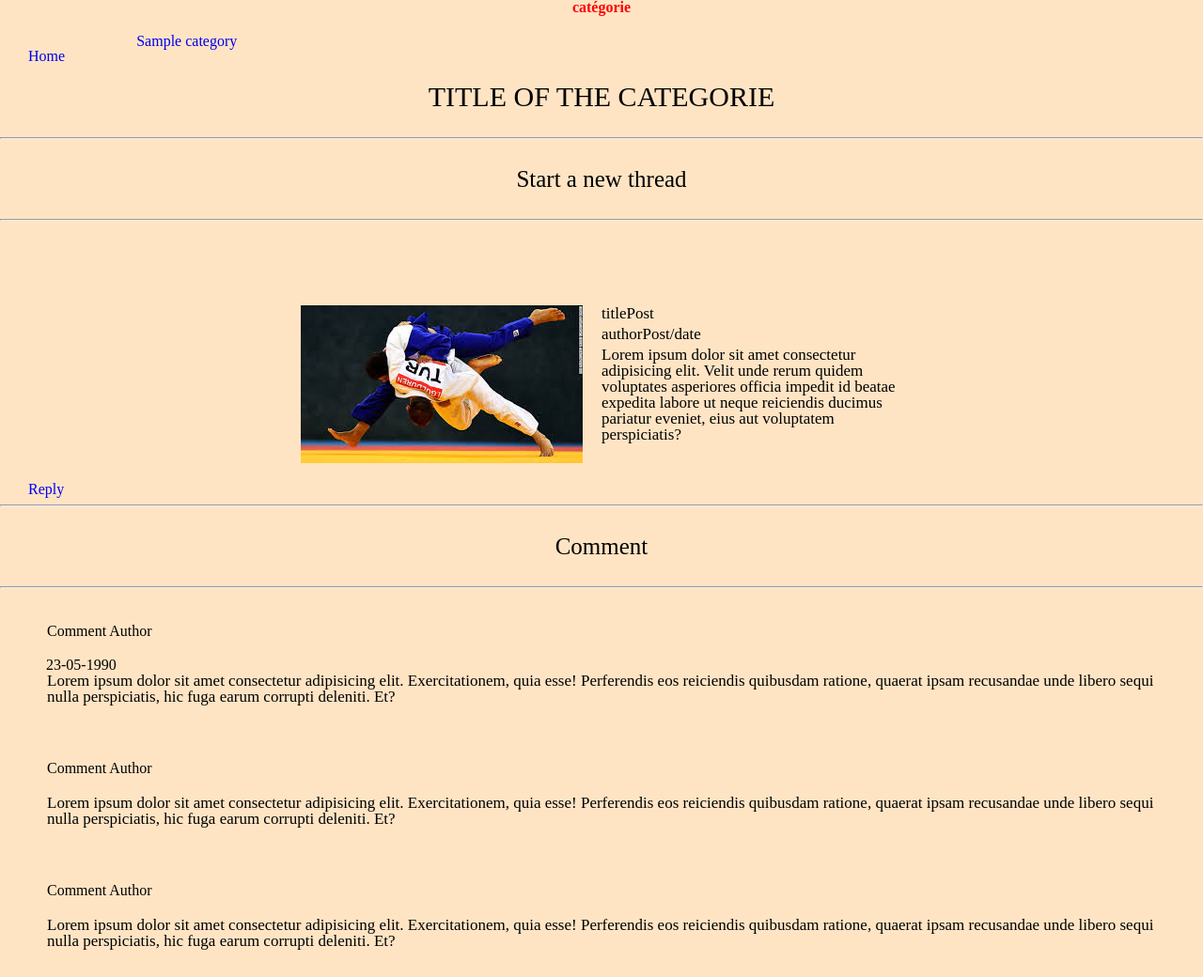
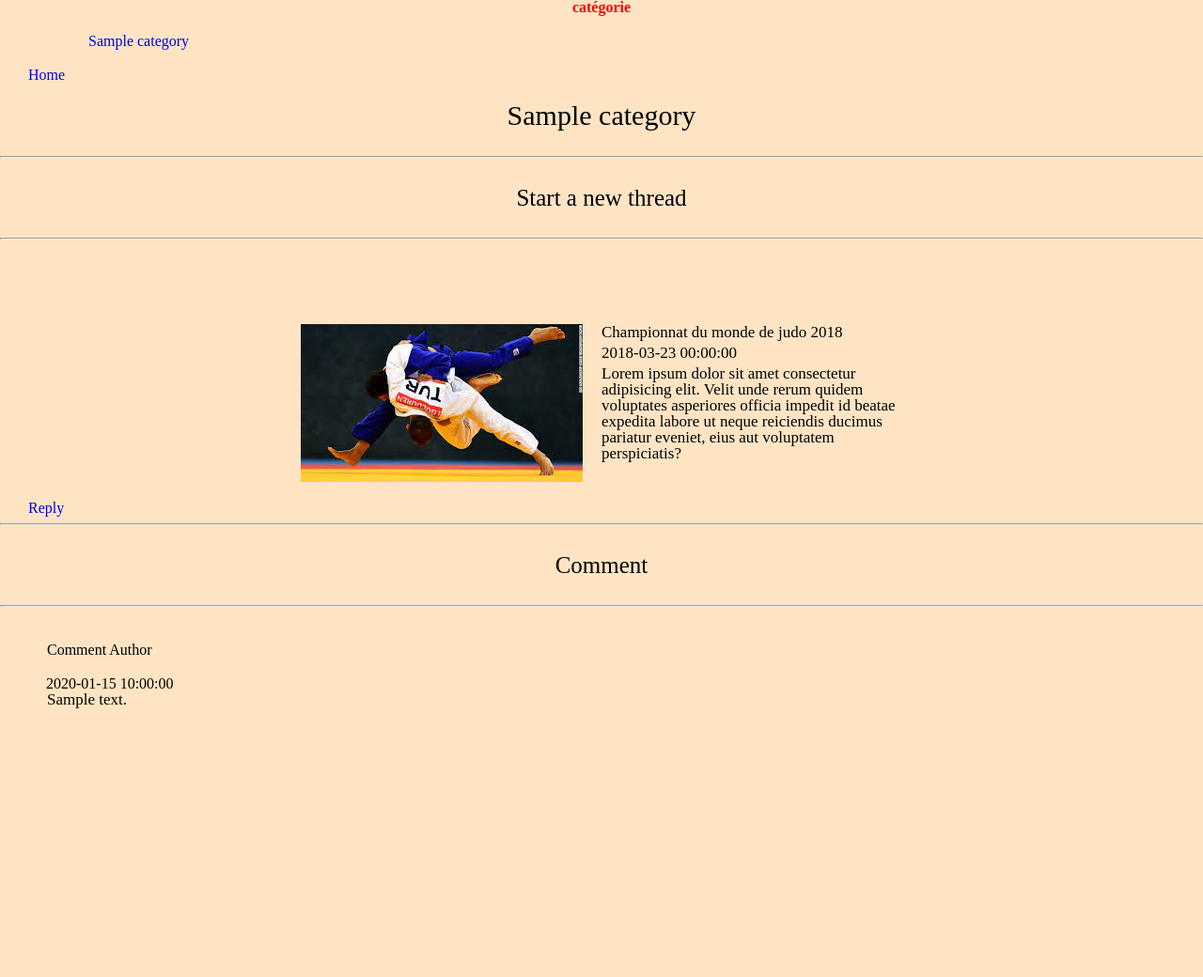
Before and after one commit to imedsaoud/FightBlog, a PHP site: page /page/singleCategorie.php?id=1 in a window 1280 px wide. Shown: the whole page at 94% size. After the commit the page ends 754 px from the top, so only its background shows below. Run offline with PHP 8.4, Linux system fonts and the light colour scheme; data comes from the database, SQL or seed files in the repository; both versions use the stored data as it was after the commit; tables that the repository leaves empty hold one stand-in row (values such as "Sample post").

Commit message:
subject add

```diff
--- a/src/index.php
+++ b/src/index.php
@@ -63,7 +63,7 @@ $stmt1->execute();
             while($row = $stmt->fetch(\PDO::FETCH_ASSOC)):
             ?>
 
-            <li><a href="/page/singleCategorie.php?=<?= $row['id']?>"><?=$row['name']?></a></li>
+            <li><a href="/page/singleCategorie.php?id=<?= $row['id']?>"><?=$row['name']?></a></li>
 
             <?php
             endwhile;
@@ -77,7 +77,7 @@ $stmt1->execute();
              while($row1 = $stmt1->fetch(\PDO::FETCH_ASSOC)):
              ?>
 
-             <li><a href="/page/singleCategorie.php?=<?= $row1['id']?>"><?=$row1['name']?></a></li>
+             <li><a href="/page/singleCategorie.php?id=<?= $row1['id']?>"><?=$row1['name']?></a></li>
 
             <?php
             endwhile;
--- a/src/page/singleCategorie.php
+++ b/src/page/singleCategorie.php
@@ -1,14 +1,5 @@
 <?php
 require_once '../php/connect.php';
-
-$query = "SELECT
-          name
-          FROM
-          Category
-          ;";
-
-$stmt = $pdo->prepare($query);
-$stmt->execute();
 
 
 if (!$id = intval($_GET["id"])) {
@@ -16,13 +7,54 @@ if (!$id = intval($_GET["id"])) {
     exit;
 }
 
-$query1 = "SELECT
-            name
+$query = "SELECT
+              `id`,
+              `name`
           FROM
-           category;";
+              `category`
+          ;";
 
-$query2 = "SELECT
-            "
+$stmt = $pdo->prepare($query);
+$stmt->execute();
+
+
+
+$titleCat = "SELECT
+                `name`
+            FROM
+              `category`
+            WHERE
+              `id` = :id
+             ;";
+
+$stmt1 = $pdo->prepare($titleCat);
+$stmt1->bindValue(":id",$id);
+$stmt1->execute();
+$row1 = $stmt1->fetch(\PDO::FETCH_ASSOC);
+
+$subj = "SELECT
+            `title`,
+            `content`,
+            `img`,
+            `date_publication`
+         FROM
+            `subj`
+         WHERE category_id = :category_id;";
+$stmt2 = $pdo->prepare($subj);
+$stmt2->bindValue(":category_id",$id);
+$stmt2->execute();
+
+$com = "SELECT
+            content,
+            date_comment
+        FROM
+            comment
+        WHERE subj_id = :subj_id;";
+
+$stmt3 = $pdo->prepare($com);
+$stmt3->bindValue(":subj_id",$id);
+$stmt3->execute();
+
 
 
 ?>
@@ -40,12 +72,14 @@ $query2 = "SELECT
   <body>
 
     <header>
+
       <h3>catégorie</h3>
-        <ul>
+        <ul
             <?php
                 while($row = $stmt->fetch(\PDO::FETCH_ASSOC)) :
             ?>
-          <li><a href="singleCategorie.php"><?=$row['name']?></a></li>
+
+            <li><a href="singleCategorie.php?id=<?= $row['id']?>"><?=$row['name']?></a></li>
 
             <?php
                 endwhile;
@@ -53,65 +87,57 @@ $query2 = "SELECT
         </ul>
         <div><a href="../index.php">Home</a></div>
 
-      <h1>TITLE OF THE CATEGORIE</h1>
+      <h1><?= $row1['name']?></h1>
     </header>
 
     <hr />
-    <div class= "start">
-      Start a new thread
-    </div>
+    <div class= "start"> Start a new thread</div>
     <hr />
 
     <main>
+
       <article class = "subject">
+
+          <?php
+            while ($rowsubj = $stmt2->fetch(\PDO::FETCH_ASSOC)) :
+          ?>
             <div class= subject__img>
-                <img src="../img/judo.jpeg" alt="Judo" />
+                <img src='../img/<?= $rowsubj["img"]?>' alt="Judo" />
                 <div class = subject__content>
-                    <div class= "subject__title">titlePost</div>
-                    <div class = "subject__author">authorPost/date</div>
+                    <div class= "subject__title"><?=$rowsubj["title"]?></div>
+                    <div class = "subject__author"><?=$rowsubj["date_publication"]?></div>
                     <p>
-                      Lorem ipsum dolor sit amet consectetur adipisicing elit. Velit unde
-                      rerum quidem voluptates asperiores officia impedit id beatae expedita
-                      labore ut neque reiciendis ducimus pariatur eveniet, eius aut
-                      voluptatem perspiciatis?
+                        <?=$rowsubj["content"]?>
                     </p>
                 </div>
             </div>
-
             <a href="./singleArticle.html">Reply</a>
 
 
+            <?php
+            endwhile;
+            ?>
           <hr>
+
           <div class = "comment">Comment</div>
           <hr>
+          <?php
+          while ($coms = $stmt3->fetch(\PDO::FETCH_ASSOC)) :
+          ?>
+
+
         <div class = "comment__box">
           <div class = "comment__author">Comment Author</div>
-          <div class = "comment__date">23-05-1990</div>
+          <div class = "comment__date"><?=$coms["date_comment"]?></div>
           <p>
-            Lorem ipsum dolor sit amet consectetur adipisicing elit.
-            Exercitationem, quia esse! Perferendis eos reiciendis quibusdam
-            ratione, quaerat ipsam recusandae unde libero sequi nulla
-            perspiciatis, hic fuga earum corrupti deleniti. Et?
+            <?=$coms["content"]?>
           </p>
         </div>
-        <div class = "comment__box">
-            <div class = "comment__author">Comment Author</div>
-            <p>
-              Lorem ipsum dolor sit amet consectetur adipisicing elit.
-              Exercitationem, quia esse! Perferendis eos reiciendis quibusdam
-              ratione, quaerat ipsam recusandae unde libero sequi nulla
-              perspiciatis, hic fuga earum corrupti deleniti. Et?
-            </p>
-          </div>
-          <div class = "comment__box">
-              <div class = "comment__author">Comment Author</div>
-              <p>
-                Lorem ipsum dolor sit amet consectetur adipisicing elit.
-                Exercitationem, quia esse! Perferendis eos reiciendis quibusdam
-                ratione, quaerat ipsam recusandae unde libero sequi nulla
-                perspiciatis, hic fuga earum corrupti deleniti. Et?
-              </p>
-            </div>
+          <?php
+          endwhile;
+          ?>
+
+
       </article>
 
     </main>
--- a/src/scss/singleCategorie.css
+++ b/src/scss/singleCategorie.css
@@ -11,6 +11,7 @@ body {
 ul {
   margin-left:  auto;
   width: 95vw;
+  margin-bottom: 20px;
 }
 
 .start {
```
Also changed, not shown: src/fightBlog.sql (added, +70 -0 lines). Lines whose indentation alone changed are shown as unchanged.
